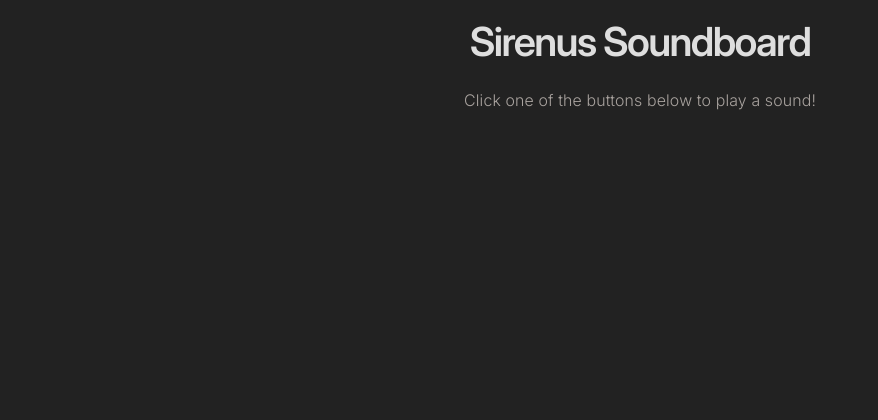
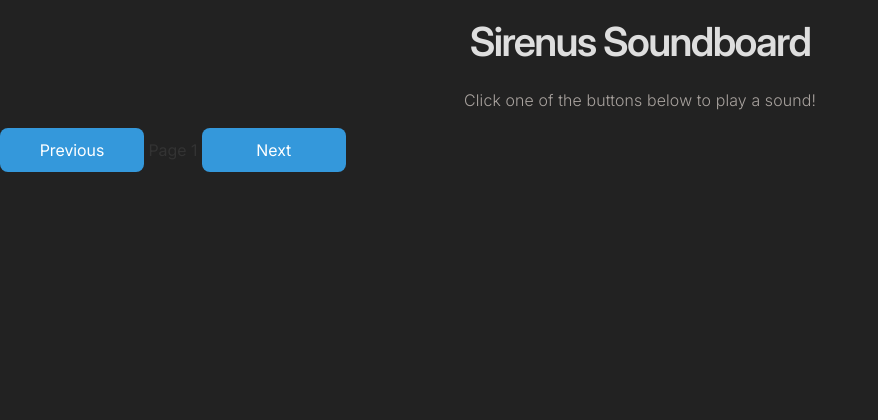
Before and after one commit to apesoda/sirenus, a Flask app: template templates/index.html in a window 1280 px wide. Shown: the top 420 px of the page, without its empty margins (0-878 px from the left). Run offline with Flask 3, Linux system fonts and the light colour scheme; the template is opened without the code that fills it, so the values that code supplies are empty.

Commit message:
drafting pagination

```diff
--- a/app.py
+++ b/app.py
@@ -50,5 +50,25 @@ def stop_sound():
         return jsonify({'status': 'stopped'})
     return jsonify({'status': 'error', 'message': 'No sound is playing'}), 400
 
+@app.route('/sounds', methods=['GET'])
+def sounds():
+    sounds_per_page = 26
+    page = request.args.get('page', 1, type=int)
+    valid_files = [file for file in os.listdir(SOUND_FOLDER) if is_mp3(os.path.join(SOUND_FOLDER, file))]
+    valid_files.sort()
+
+    # Calculate pagination
+    start = (page - 1) * sounds_per_page
+    end = start + sounds_per_page
+    paginated_files = valid_files[start:end]
+    total_pages = (len(valid_files) + sounds_per_page - 1) // sounds_per_page  # Round up
+
+    return jsonify({
+        'sounds': paginated_files,
+        'page': page,
+        'total_pages': total_pages
+    })
+
+
 if __name__ == '__main__':
     app.run(debug=True)
--- a/static/controls.js
+++ b/static/controls.js
@@ -28,3 +28,55 @@ function stopSound() {
         console.error('Error:', error);
     });
 }
+let currentPage = 1;
+let totalPages = 1;  // This will be updated dynamically
+
+async function fetchSounds(page) {
+    try {
+        const response = await fetch(`/sounds?page=${page}`);
+        const data = await response.json();
+
+        if (response.ok) {
+            updateSounds(data.sounds);
+            updatePagination(data.page, data.total_pages);
+        } else {
+            console.error("Error fetching sounds:", data.message);
+        }
+    } catch (error) {
+        console.error("Error fetching sounds:", error);
+    }
+}
+
+function updateSounds(sounds) {
+    const buttonContainer = document.getElementById("button-container");
+    buttonContainer.innerHTML = '';  // Clear existing buttons
+
+    sounds.forEach(sound => {
+        const button = document.createElement("button");
+        button.textContent = sound.replace(".mp3", "").replace("_", " ");
+        button.onclick = () => playSound(sound);
+        buttonContainer.appendChild(button);
+        buttonContainer.appendChild(document.createElement("br"));
+    });
+}
+
+function updatePagination(page, total) {
+    currentPage = page;
+    totalPages = total;
+
+    document.getElementById("page-info").textContent = `Page ${page} of ${total}`;
+    document.getElementById("prev-button").disabled = page <= 1;
+    document.getElementById("next-button").disabled = page >= total;
+}
+
+function changePage(direction) {
+    const newPage = currentPage + direction;
+    if (newPage >= 1 && newPage <= totalPages) {
+        fetchSounds(newPage);
+    }
+}
+
+// Initial fetch to load the first page
+document.addEventListener("DOMContentLoaded", () => {
+    fetchSounds(currentPage);
+});
--- a/templates/index.html
+++ b/templates/index.html
@@ -26,6 +26,11 @@
           </button><br>
     	{% endfor %}
     </div>
+    <div class="pagination">
+    <button id="prev-button" onclick="changePage(-1)">Previous</button>
+    <span id="page-info">Page 1</span>
+    <button id="next-button" onclick="changePage(1)">Next</button>
+    </div>
     <div class="footer">
 	<footer>
 	    <a class="footnote" href="https://github.com/apesoda/sirenus"><img class="gh" src="../static/images/github.svg">Source</a>
```
